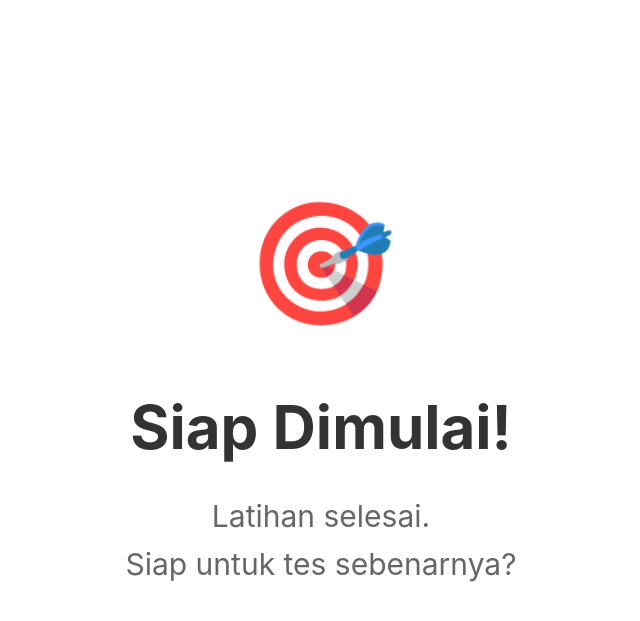
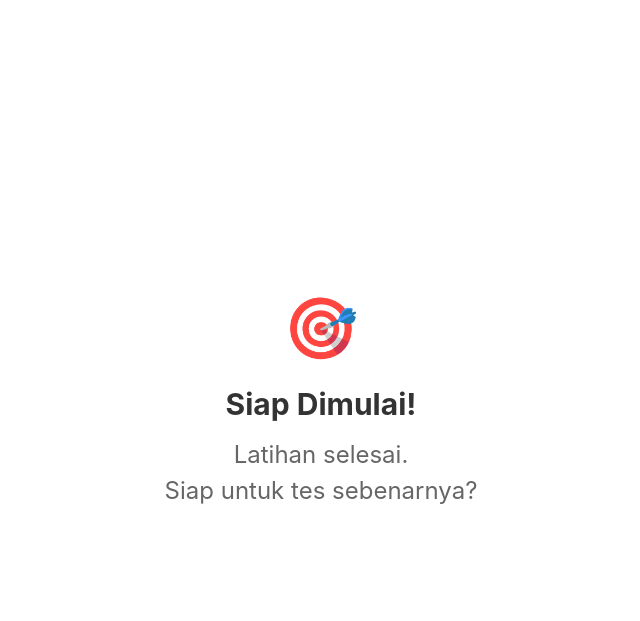
Before and after one commit to sienta01/cogstim, a Flask app: template templates/ready.html in a window 1280 px wide. Shown: the top 621 px of the page, without its empty margins (319-959 px from the left). Run offline with Flask 2, Linux system fonts and the light colour scheme; the template is opened without the code that fills it, so the values that code supplies are empty.

Commit message:
Remove old files and update styling in templates for consistency

```diff
--- a/templates/game.html
+++ b/templates/game.html
@@ -60,8 +60,8 @@
             font-size: 6rem;
             font-weight: bold;
             color: #333;
-            margin: 60px 0;
-            padding: 40px;
+            margin: 10px 20px 30px 40px;
+            padding: 0 40px 0 40px;
             background: transparent;
             border-radius: 0;
             animation: slideIn 0.3s ease;
@@ -203,7 +203,7 @@
         .result-message {
             font-size: 1.5rem;
             font-weight: bold;
-            margin-top: 60px;
+            margin-top: 20px;
             min-height: 100px;
             display: flex;
             align-items: center;
--- a/templates/ready.html
+++ b/templates/ready.html
@@ -38,22 +38,22 @@
         }
 
         .ready-icon {
-            font-size: 8rem;
-            margin-bottom: 30px;
+            font-size: 4rem;
+            margin-bottom: 10px;
         }
 
         .ready-title {
-            font-size: 4rem;
+            font-size: 2rem;
             font-weight: bold;
             color: #333;
-            margin-bottom: 20px;
+            margin-bottom: 10px;
         }
 
         .ready-subtitle {
-            font-size: 2rem;
+            font-size: 1.6rem;
             color: #666;
-            margin-bottom: 40px;
-            line-height: 1.6;
+            margin-bottom: 10px;
+            line-height: 1.2s;
         }
 
         .ready-button {
@@ -116,8 +116,10 @@
             margin-top: 0;
             font-size: 1.5rem;
             font-weight: bold;
+        }
 
         .tips-section ul {
+            font-size: 1.5rem;
             margin: 10px 0;
             padding-left: 20px;
         }
@@ -143,6 +145,7 @@
         </div>
 
         {% if test_type == 'go_no_go' %}
+        <!--
         <div class="practice-summary">
             <h4>📝 Tes Kecekatan</h4>
             <ul>
@@ -152,6 +155,7 @@
                 <li>Waktu per soal: <strong>5 detik</strong></li>
             </ul>
         </div>
+        -->
 
         <div class="tips-section">
             <h5>💡 Tips:</h5>
@@ -166,6 +170,7 @@
         </button>
 
         {% elif test_type == 'stroop' %}
+        <!--
         <div class="practice-summary">
             <h4>🎨 Tes Warna Stroop</h4>
             <ul>
@@ -175,13 +180,13 @@
                 <li>Waktu per soal: <strong>5 detik</strong></li>
             </ul>
         </div>
+        -->
 
         <div class="tips-section">
             <h5>💡 Tips:</h5>
             <ul>
                 <li>Abaikan arti kata, fokus pada warna tulisan</li>
                 <li>Ingat: ini adalah TES WARNA, bukan tes membaca</li>
-                <li>Akurasi lebih penting daripada kecepatan</li>
             </ul>
         </div>
 
@@ -190,6 +195,7 @@
         </button>
 
         {% elif test_type == 'emoji' %}
+        <!--
         <div class="practice-summary">
             <h4>🎭 Tes Pencocokan Emoji</h4>
             <ul>
@@ -199,18 +205,18 @@
                 <li>Waktu per soal: <strong>5 detik</strong></li>
             </ul>
         </div>
+        -->
 
         <div class="tips-section">
             <h5>💡 Tips:</h5>
             <ul>
                 <li>Pelajari makna setiap emoji dengan cermat</li>
                 <li>Jangan tergesa-gesa dalam menjawab</li>
-                <li>Akurasi adalah prioritas utama</li>
             </ul>
         </div>
 
         <button class="ready-button" onclick="window.location.href='/game/emoji'">
-            Mulai Tes Emoji →
+            Mulai Tes Pencocokan Gambar →
         </button>
 
         {% endif %}
```
Also changed, not shown: templates/test_instructions.html (+3 -5 lines), 1 other file.
